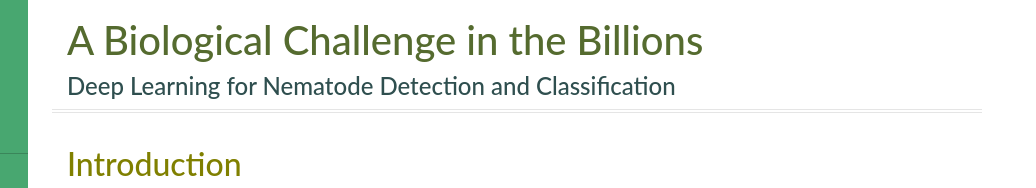
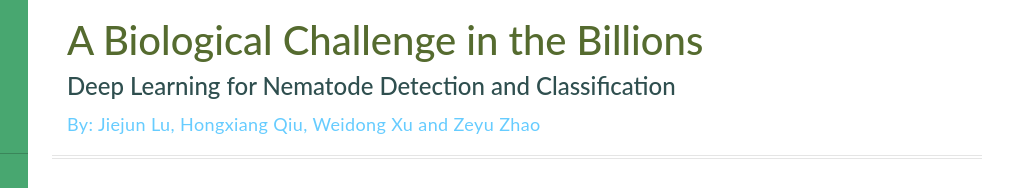
Before and after one commit to BASFProject-2018spring/Website, a plain HTML site: page index.html in a window 1280 px wide. Shown: the top 188 px of the page, 244-1280 px from the left. Drawn offline with Linux system fonts and the light colour scheme.

Commit message:
add team name

```diff
--- a/index.html
+++ b/index.html
@@ -103,6 +103,7 @@
                         <h2>
                             Deep Learning for Nematode Detection and Classification
                         </h2>
+                        <p style="color:#66ccff">By: Jiejun Lu, Hongxiang Qiu, Weidong Xu and Zeyu Zhao</p>
                         <hr class="row hr-heavy">
                     </div>
                 </div>
```
